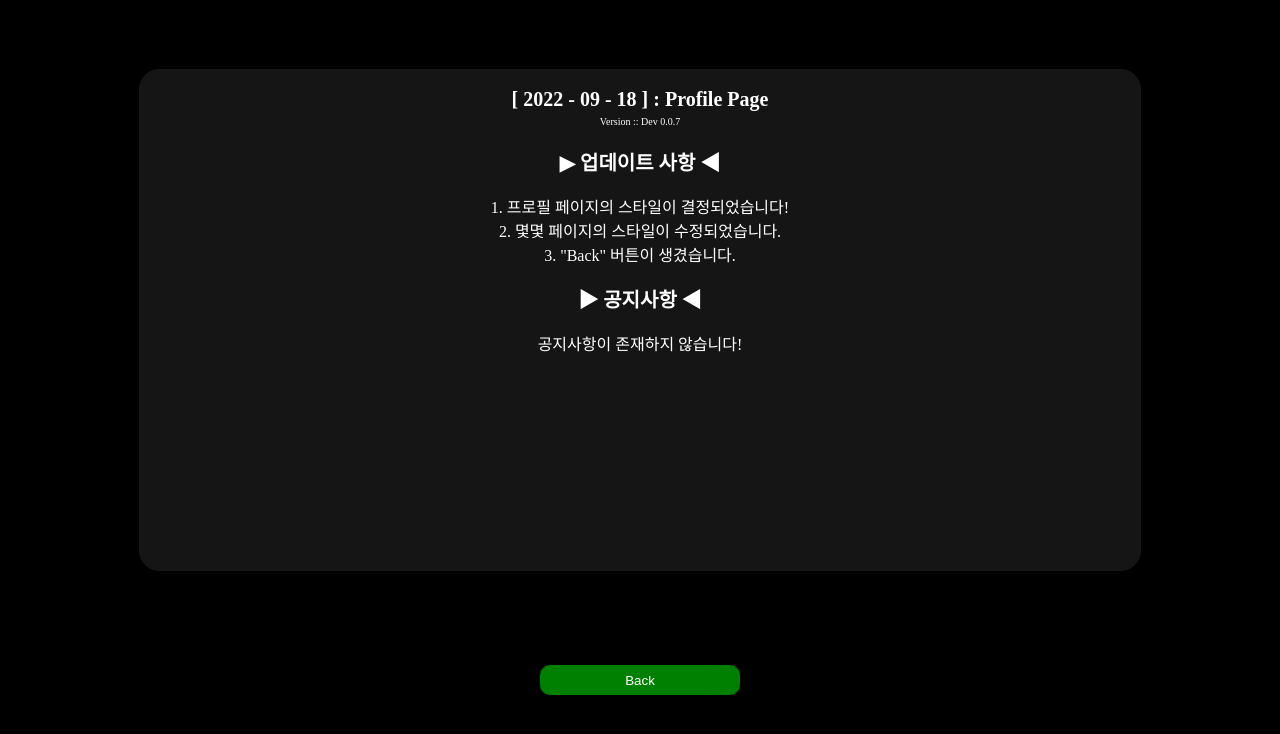
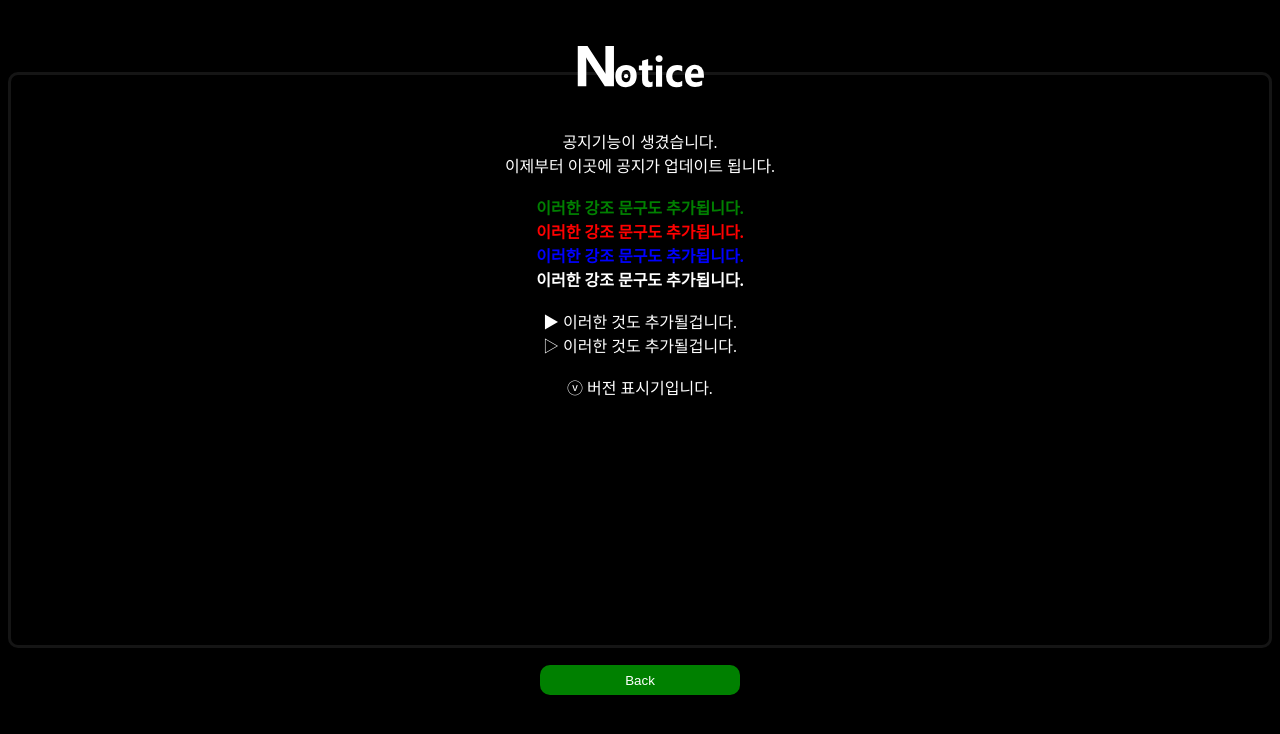
Before and after one commit to HanLuca/Coit, a Flask app: page /manger in a window 1280 px wide. Shown: the top 734 px of the page. Run offline with Flask 2, Linux system fonts and the light colour scheme.

Commit message:
Edit Manger Page

```diff
--- a/static/css/6Page_manger.css
+++ b/static/css/6Page_manger.css
@@ -1,9 +1,7 @@
 body {
     background-color: black;
 
-    color: white;
-    text-align: center;
-
+    color: white; text-align: center;
     user-select: none; /* Drag Ban - user-select: text;*/
 }
 
@@ -17,12 +15,33 @@ body {
     transform: translate(-50%,-50%);
 }
 
-/* Box */
-.boxDeving {
-    border: 1px solid #151515; background-color: #151515;
-    width: 1000px; height: 500px; border-radius: 20px;
+.noticeIndex {
+    position: relative; top: 30px;
+    width: 160px; height: 60px;
+}
 
-    position: absolute; color: white;
-    top: 40%; left: 50%;
-    transform: translate(-50%,-50%);
+/* Box - Notice */
+.noticeBox {
+    border: 3px solid #151515;
+    border-radius: 10px; height: 570px;
 }
+
+/* Notice / 공지작성 필요요소 */
+
+    /* Text / 텍스트 */
+    .bold {
+        font-weight: bold;
+    }
+
+    /* Color / 컬러 */
+    .green {
+        color: green;
+    }
+
+    .red {
+        color: red;
+    }
+
+    .blue {
+        color: blue;
+    }
--- a/templates/1Page_home.html
+++ b/templates/1Page_home.html
@@ -10,9 +10,9 @@
     <title>{{ title }}</title>
 </head>
 <body>
-    <a href="{{ url_for('pageManger') }}"><img class="manger" src="{{ url_for('static', filename='image/Manger.png') }}"></a>
+    <a href="{{ url_for('pageManger') }}"><img class="manger" src="{{ url_for('static', filename='image/Manger.svg') }}"></a>
 
-    <span class="indexAlign">Text Index</span>
+    <span class="indexAlign">Hello! Welcome to COIT</span>
 
     <form methods='get' id='pageHome' action={{ url_for('pageLogin') }}>
         <button type="submit" class="buttonLogin">Login</button>
--- a/templates/6Page_manger.html
+++ b/templates/6Page_manger.html
@@ -10,23 +10,25 @@
     <title>{{ title }}</title>
 </head>
 <body>
-    <div class="boxDeving">
-        <br>
-        <span style="font-size: 20px; font-weight: bold;">[ 2022 - 09 - 18 ] : Profile Page</span>
-        <br>
-        <span style="font-size: 10px;">Version :: Dev 0.0.7</span>
-        <br><br>
-        <span style="font-size: 20px; font-weight: bold;">▶ 업데이트 사항 ◀</span>
-        <br><br>
-        1. 프로필 페이지의 스타일이 결정되었습니다!<br>
-        2. 몇몇 페이지의 스타일이 수정되었습니다.<br>
-        3. "Back" 버튼이 생겼습니다.
-        <br><br>
-        <span style="font-size: 20px; font-weight: bold;">▶ 공지사항 ◀</span>
-        <br><br>
-        공지사항이 존재하지 않습니다!
+    <img src="{{ url_for('static', filename='image/Notice.svg') }}" class="noticeIndex">
+    <div class="noticeBox" style="white-space : pre-line;">
+
+
+        공지기능이 생겼습니다.
+        이제부터 이곳에 공지가 업데이트 됩니다.
+
+        <span class="bold green">이러한 강조 문구도 추가됩니다.</span>
+        <span class="bold red">이러한 강조 문구도 추가됩니다.</span>
+        <span class="bold blue">이러한 강조 문구도 추가됩니다.</span>
+        <span class="bold">이러한 강조 문구도 추가됩니다.</span>
+
+        ▶ 이러한 것도 추가될겁니다.
+        ▷ 이러한 것도 추가될겁니다.
+
+        ⓥ 버전 표시기입니다.
+
+
     </div>
-
     <form methods='get' id='pageManger' action={{ URL }}>
         <button type="submit" class="buttonBack">Back</button>
     </form>
```
Also changed, not shown: static/image/Manger.png (deleted), static/image/Manger.svg (added), static/image/Notice.svg (added), static/image/Update.svg (added).
